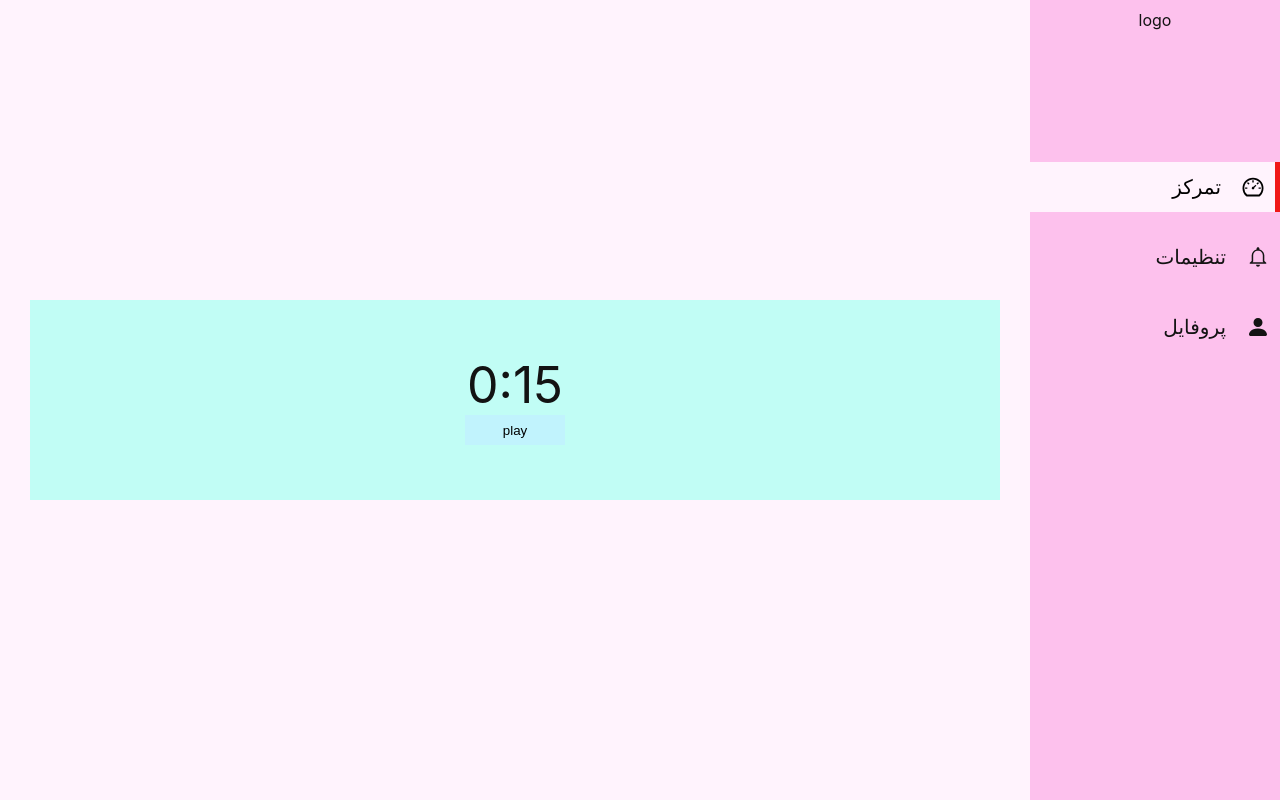
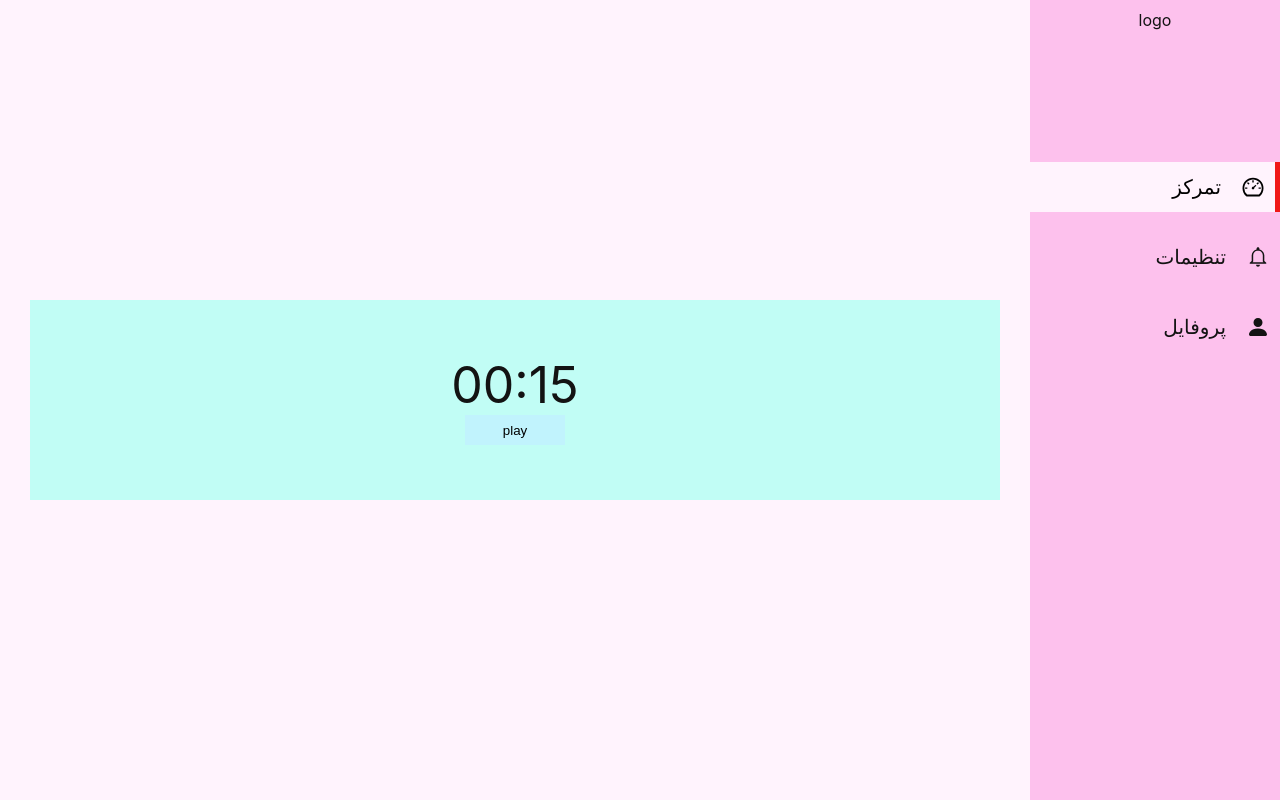
Before and after one commit to mohsenTaheri99/timer-foucs, a React (Create React App) app: page / in a window 1280 px wide. Built offline with nearby package versions, Linux system fonts and the light colour scheme.

Commit message:
add Component to show Timer

```diff
--- /dev/null
+++ b/src/Component/SecondsCounter.jsx
@@ -0,0 +1,12 @@
+import React, { useState } from 'react'
+
+function SecondsCounter(props) {
+    const time =  props.time
+  return (
+    <>
+        {parseInt(time/60).toString().padStart(2,'0')}:{(time%60).toString().padStart(2,'0')}
+    </>
+  )
+}
+
+export default SecondsCounter
--- a/src/pages/Timer/Timer.jsx
+++ b/src/pages/Timer/Timer.jsx
@@ -1,4 +1,7 @@
 import React, { useEffect, useState } from 'react'
+
+import SecondsCounter from '../../Component/SecondsCounter'
+
 import "./Timer.css"
 function Timer(props) {
   const [time , SetTime] = useState((t)=> {
@@ -35,7 +38,7 @@ function Timer(props) {
   return (
     <div className="main-cuntener">
         <div className="timer">
-          {parseInt(time/60)}:{time%60}
+          <SecondsCounter time = {time}/>
           <button onClick={()=> SetIsPlay((s)=> !s )}>{isPlay? "pause" : "play"}</button>
         </div>
     </div>
```
